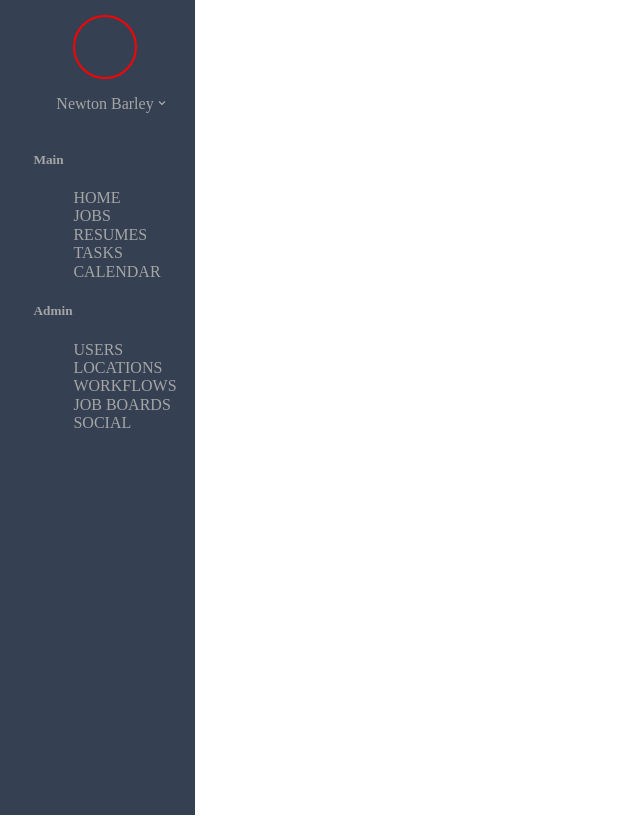
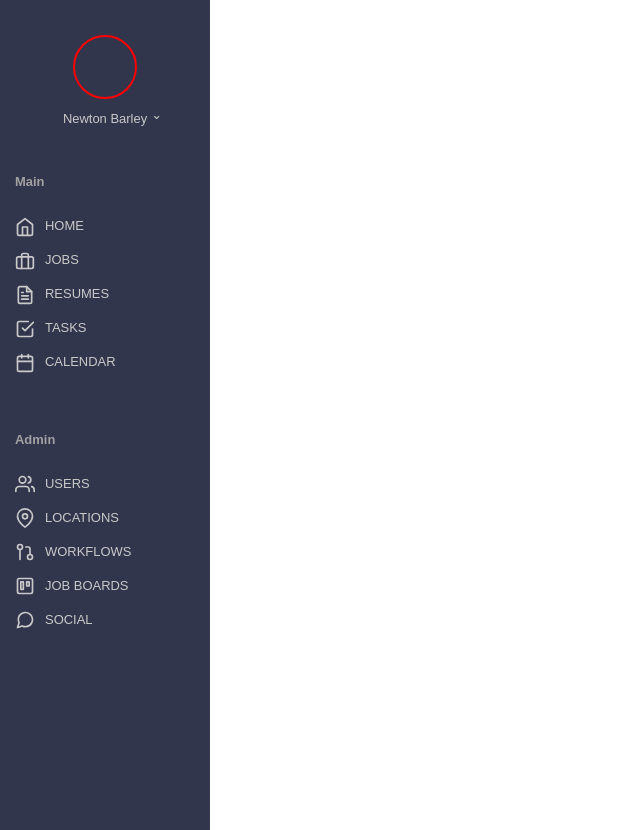
Before and after one commit to JoshBennett793/static-comp-m2, a website built with webpack: page dist/index.html in a window 1280 px wide. Shown: the whole page, without its empty margins (0-640 px from the left). Built offline with Linux system fonts and the light colour scheme.

Commit message:
Add and style sidebar menu option nav elements

```diff
--- a/stylesheets/main.scss
+++ b/stylesheets/main.scss
@@ -29,3 +29,10 @@
 
 // Partials
 @import "partials/sidebar";
+
+* {
+  font: {
+    family: $base-font;
+    size: $sm-responsive-base-font;
+  }
+}
--- a/stylesheets/modules/_colors.scss
+++ b/stylesheets/modules/_colors.scss
@@ -1,2 +1,5 @@
-$primary-font-color: #a5a5a5;
-$sidebar-bg: #354052;
+$primary-font-color: #c9c9c9;
+
+// Sidebar
+$sidebar-bg-color: #32364D;
+$sidebar-header-color: #a1a1a1;
--- a/stylesheets/partials/_base.scss
+++ b/stylesheets/partials/_base.scss
@@ -1,4 +1,7 @@
 // Import normalize before all other files
-@import "../../node_modules/normalize.css/normalize";
+@import '../../node_modules/normalize.css/normalize';
 
-@import "../modules/all";
+@import '../modules/all';
+@import './typography';
+
+$base-font: 'Nunito', sans-serif;
--- a/stylesheets/partials/_sidebar.scss
+++ b/stylesheets/partials/_sidebar.scss
@@ -5,18 +5,16 @@
   justify-content: start;
 
   color: $primary-font-color;
-  background-color: $sidebar-bg;
+  background-color: $sidebar-bg-color;
   width: 180px;
   height: 100vh;
-  padding: {
-    top: 15px;
-    left: 15px;
-  }
+  padding: 15px;
 }
 
 .user-profile-container {
   @include centered-vertical-flex-container;
-
+  width: 100%;
+  padding: 20px 0 20px 0;
 
   .img-placeholder {
     height: 60px;
@@ -26,7 +24,6 @@
   }
 
   .username {
-    width: 100%;
     position: relative;
 
     &::after {
@@ -35,18 +32,41 @@
       right: -15px;
       bottom: 4px;
       display: inline-block;
-      vertical-align: middle;
     }
   }
 }
 
+.nav-container {
+  align-self: start;
+}
+
 nav {
-  li {
-    list-style: none;
+  margin-bottom: 45px;
 
-    a {
-      text-decoration: none;
-      color: $primary-font-color;
+  h5 {
+    color: $sidebar-header-color;
+    padding-top: 15px;
+    margin-block: {
+      start: 0;
+      end: 0;
+    };
+  }
+
+  ul {
+    padding: 0;
+
+    li {
+      @include centered-flex-container;
+      justify-content: start;
+      list-style: none;
+      padding-top: 14px;
+
+      a {
+        text-decoration: none;
+        color: $primary-font-color;
+        padding-left: 10px;
+      }
     }
   }
+
 }
--- /dev/null
+++ b/stylesheets/partials/_typography.scss
@@ -0,0 +1,10 @@
+@font-face {
+  font-family: 'Nunito';
+  src: url('https://fonts.googleapis.com/css2?family=Nunito:wght@200;300;400&display=swap');
+}
+// Not loading the font aboves
+
+// Font Sizes
+$sm-responsive-base-font: .9rem;
+$reg-responsive-base-font: 1rem;
+$med-responsive-base-font: 1.1rem;
```
Also changed, not shown: dist/bundle.js, dist/index.html.
